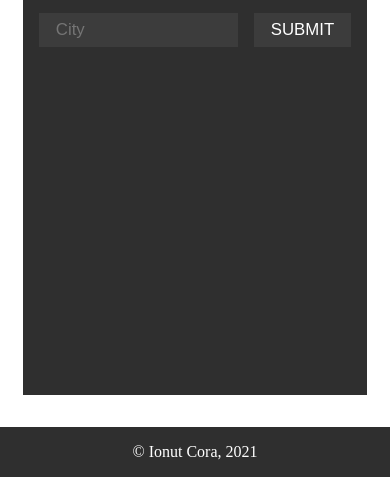
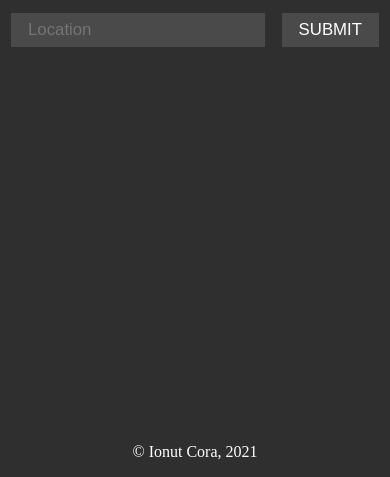
Before and after one commit to Ionut-Cora/weather-app.github.io, a plain HTML site: page index.html in a window 390 px wide. Shown: the part 367-844 px from the top of the page. Drawn offline with Linux system fonts and the light colour scheme; no server answers.

Commit message:
style commit

```diff
--- a/css/style.css
+++ b/css/style.css
@@ -43,7 +43,7 @@ body {
     outline: none;
     padding: 0.4em 1em;
     margin-right: 1rem;
-    background: #7c7c7c2b;
+    background: #7c7c7c59;
     color: #fff;
     font-size: 105%;
     width: 60%;
@@ -64,7 +64,7 @@ body {
     border: none;
     outline: none;
     padding: 0.4em 1em;
-    background: #7c7c7c2b;
+    background: #7c7c7c59;
     color: #fff;
     font-size: 105%;
     cursor: pointer;
@@ -72,7 +72,7 @@ body {
 }
 
 .submit:hover {
-    background: #7c7c7c6b;
+    background: #7c7c7c70;
 }
 
 .title {
@@ -90,20 +90,10 @@ footer {
 
 
 @media only screen and (max-width: 1200px) {
-    .big-content {
-        align-items: center;
-    }
 
     .card {
-        width: 40vw;
-        margin: 2rem 0;
+        width: 100vw;
+        height: 100vh;
+        padding: 0;
     }
 }
-
-@media only screen and (max-width: 750px) {
-
-    .card {
-        width: 80vw;
-        padding: 0 1rem;
-    }
-}
--- a/index.html
+++ b/index.html
@@ -18,7 +18,7 @@
 
                 <div class="container">
                     <div class="input-div">
-                        <input type="text" class="input-text" placeholder="City">
+                        <input type="text" class="input-text" placeholder="Location">
                         <button class="submit">Submit</button>
                     </div>
                     <div class="content"></div>
```
